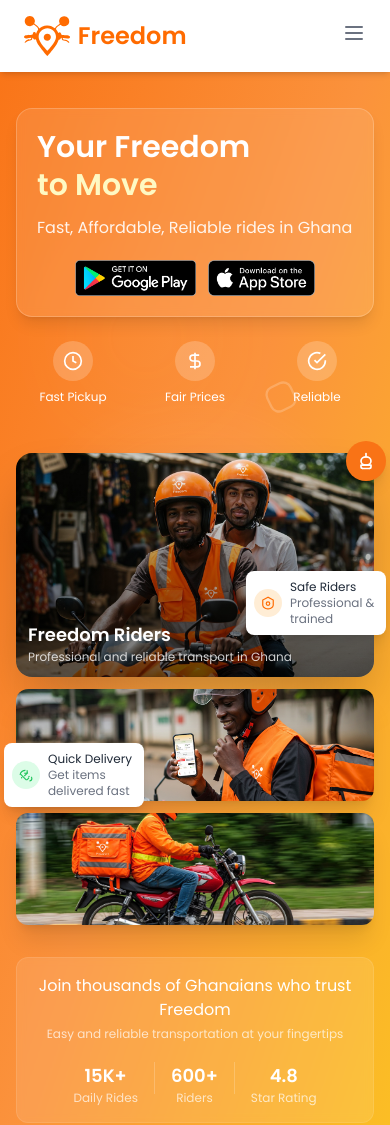
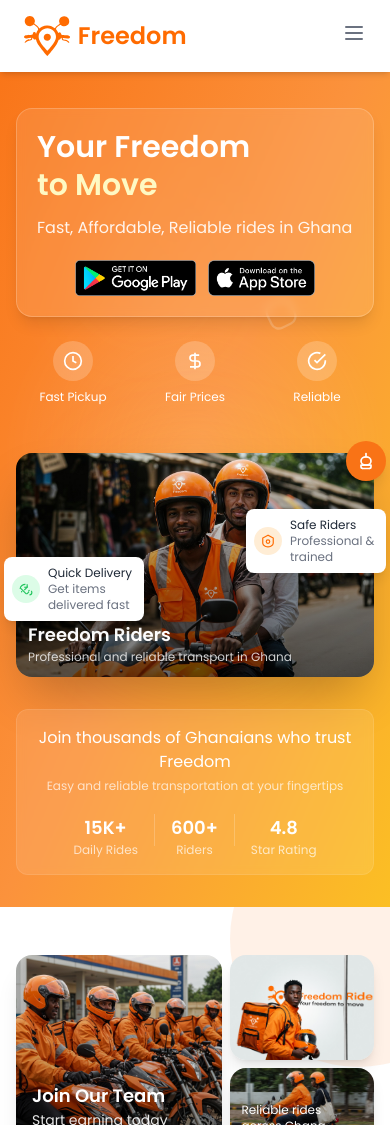
Before and after one commit to JoelEmmanuelCloud/freedom-ride-hailing, a React (Create React App) app: page / in a window 390 px wide. Shown: the top 1125 px of the page. Built offline with nearby package versions, Linux system fonts and the light colour scheme.

Commit message:
feat: image adjustment

```diff
--- a/src/components/sections/HeroSection.js
+++ b/src/components/sections/HeroSection.js
@@ -214,9 +214,8 @@
                 animate={{ y: 0 }}
                 transition={{ duration: 0.7 }}
               >
-                <div className="grid grid-cols-1 lg:grid-cols-2 gap-3 md:gap-4 relative">
-                  {/* Main large image - Rider with customer */}
-                  <div className="col-span-1 lg:col-span-2">
+                <div className="relative">
+                  {/* Main large image - Rider with customer - Always visible */}
                   <div className="relative overflow-hidden rounded-2xl shadow-2xl">
                     <div className="relative">
                       <img
@@ -235,30 +234,28 @@
                       </div>
                     </div>
                   </div>
-                  </div>
 
-                  {/* Supporting images with better responsive heights */}
-                  <div className="col-span-1">
-                    <div className="overflow-hidden rounded-xl shadow-xl h-28 sm:h-32 md:h-36 lg:h-40">
+                  {/* Supporting images - Hidden on mobile, visible on tablet and up */}
+                  <div className="hidden md:grid md:grid-cols-2 gap-3 md:gap-4 mt-3 md:mt-4">
+                    {/* Supporting image 1 - Rider checking app */}
+                    <div className="overflow-hidden rounded-xl shadow-xl h-36 lg:h-40">
                       <img
                         src="/images/Freedom-Rider2.jpg"
                         alt="Freedom rider checking the app"
-                        className="w-full h-full object-cover"
+                        className="w-full h-full object-cover object-center"
                         onError={(e) => {
                           e.target.onerror = null;
                           e.target.src = "/api/placeholder/400/200";
                         }}
                       />
                     </div>
-                  </div>
 
                     {/* Supporting image 2 - Delivery rider */}
-                  <div className="col-span-1">
-                    <div className="overflow-hidden rounded-xl shadow-xl h-28 sm:h-32 md:h-36 lg:h-40">
+                    <div className="overflow-hidden rounded-xl shadow-xl h-36 lg:h-40">
                       <img
                         src="/images/Freedom-Rider.jpg"
                         alt="Freedom delivery rider"
-                        className="w-full h-full object-cover"
+                        className="w-full h-full object-cover object-center"
                         onError={(e) => {
                           e.target.onerror = null;
                           e.target.src = "/api/placeholder/400/200";
```
Lines whose indentation alone changed are shown as unchanged.
